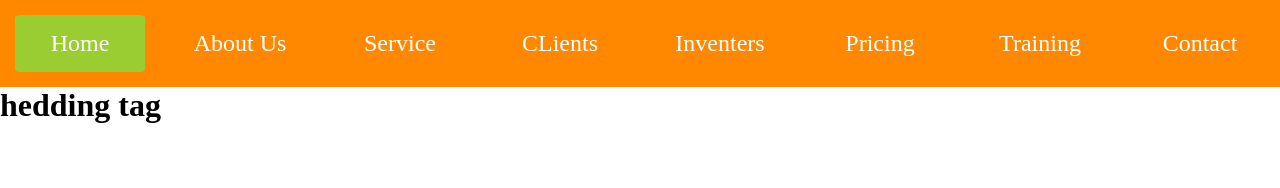
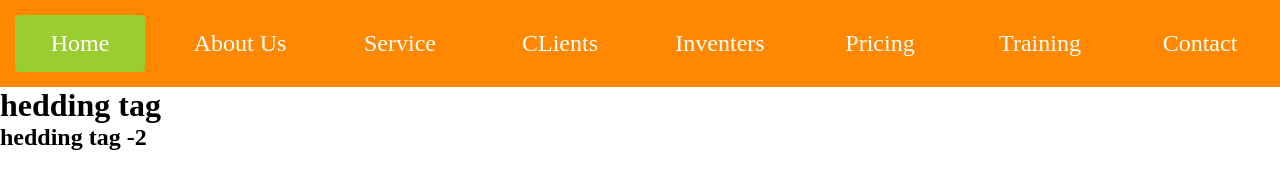
Before and after one commit to mdjewel999/my-second-repo, a plain HTML site: page index.html in a window 1280 px wide. Drawn offline with Linux system fonts and the light colour scheme.

Commit message:
hedding-2

```diff
--- a/index.html
+++ b/index.html
@@ -45,5 +45,8 @@
       <div>
         <h1>hedding tag</h1>
       </div>
+      <div>
+        <h2>hedding tag -2</h2>
+      </div>
 </body>
 </html>
```
